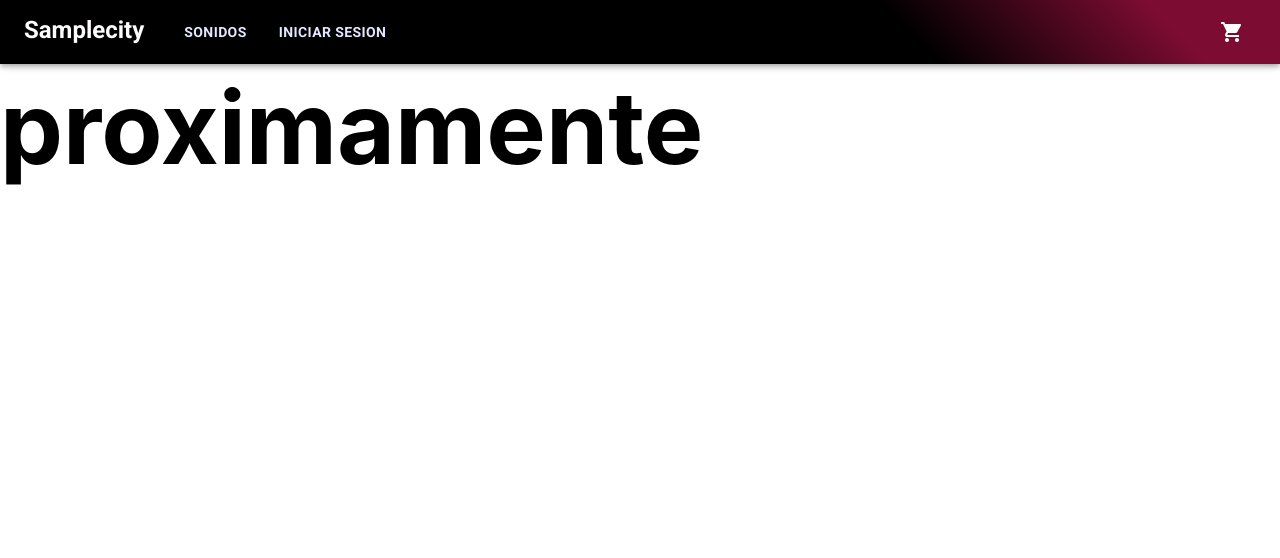
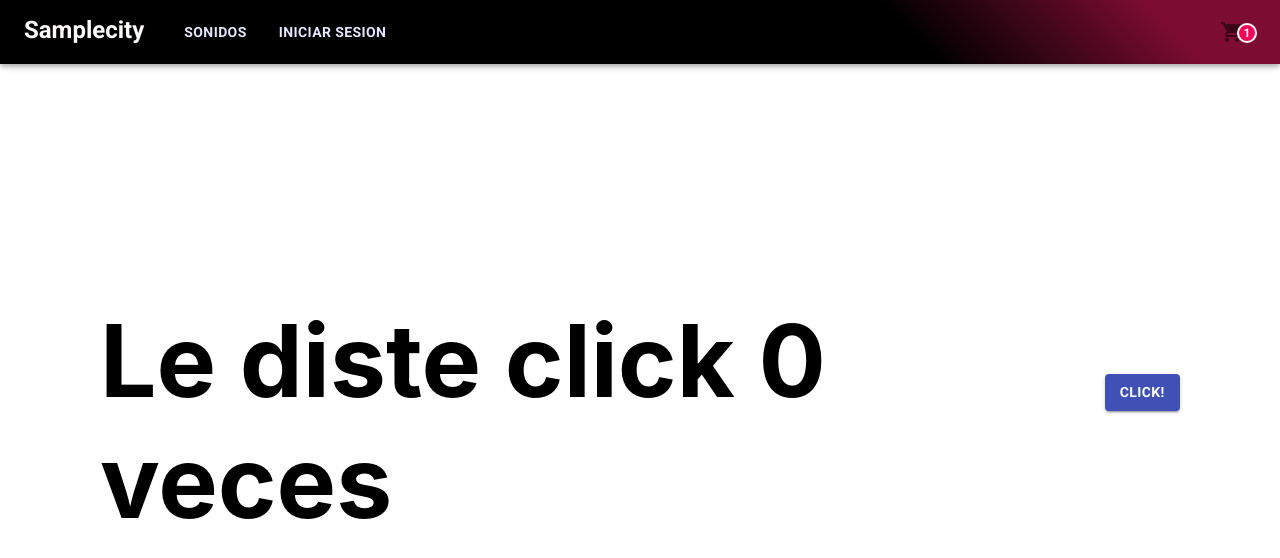
Before and after one commit to lucaUb3/ReactJs-e-commerce, a React (Create React App) app: page / in a window 1280 px wide. Shown: the top 558 px of the page. Built offline with nearby package versions, Linux system fonts and the light colour scheme.

Commit message:
counter con fecha y hora de moment

```diff
--- a/package.json
+++ b/package.json
@@ -8,6 +8,7 @@
     "@testing-library/jest-dom": "^5.12.0",
     "@testing-library/react": "^11.2.7",
     "@testing-library/user-event": "^12.8.3",
+    "moment": "^2.29.1",
     "react": "^17.0.2",
     "react-dom": "^17.0.2",
     "react-scripts": "4.0.3",
--- a/src/App.js
+++ b/src/App.js
@@ -3,13 +3,12 @@ import './App.css';
 import React from 'react';
 import {NavBar} from './components/NavBar/navbar';
 import ItemListContainer from './components/PageComponents/ItemListContainer.js';
+import {Counter} from './components/Counter/Counter.js';
 
 const App = props => {
 return <div>
 <NavBar/>
-<ItemListContainer titulo = 'proximamente'>
-
-</ItemListContainer>
+<ItemListContainer/>
 
 
 
--- /dev/null
+++ b/src/components/Counter/Counter.js
@@ -0,0 +1,22 @@
+import React, { useState } from 'react';
+import { makeStyles } from '@material-ui/core';
+import { counterStyle } from './CounterStyle.js';
+import moment from 'moment';
+import Button from '@material-ui/core/Button';
+
+const useStyles = makeStyles((theme) => counterStyle(theme));
+
+export const Counter = props => {
+  const classes = useStyles();
+  const [count, setCount] = useState(0);
+
+
+  const handleChange = () => {
+    setCount(count + 1);
+  }
+  return <div className={classes.container}>
+    <h4>Le diste click {count} veces </h4>
+    {count > 0 && <h5>El día {moment().format('DD-MM-YYYY HH:mm:ss ')}</h5>}
+    <Button variant = "contained" color = "Primary" onClick={e => handleChange()}>Click! </Button>
+  </div>
+}
--- /dev/null
+++ b/src/components/Counter/CounterStyle.js
@@ -0,0 +1,22 @@
+
+export const counterStyle = theme => {
+    return ({
+      container: {
+        display: 'flex',
+        padding: '1em',
+
+        alignItems: 'baseline',
+        '& > h4': {
+          fontSize: '1em',
+          color: 'Black',
+          marginBottom: '0.2em'
+        },
+        '& > h5': {
+          fontSize: '1em',
+          color: 'Black',
+          marginBottom: '0.3em',
+          alignSelf: 'top',
+        }
+      }
+    })
+  };
--- a/src/components/NavBar/CartWidget.js
+++ b/src/components/NavBar/CartWidget.js
@@ -1,18 +1,37 @@
-import React from 'react';
+import React, { useState } from 'react';
 import ShoppingCartIcon from '@material-ui/icons/ShoppingCart';
 import IconButton from '@material-ui/core/IconButton';
 import {navBarStyle} from './NavBarStyle.js';
 import {makeStyles} from '@material-ui/core';
+import Badge from '@material-ui/core/Badge';
+import { withStyles } from '@material-ui/core/styles';
+import { Counter } from '../Counter/Counter.js';
 
 const useStyles = makeStyles ((theme) => navBarStyle (theme));
 
-export const CartWidget = props => {
+const StyledBadge = withStyles((theme) => ({
+    badge: {
+      right: -3,
+      top: 13,
+      border: `2px solid ${theme.palette.background.paper}`,
+      padding: '0 4px',
+    },
+  }))(Badge);
+
+
+
+
+  export const CartWidget = () => {
     const classes = useStyles();
 
-return <>
-<IconButton className = {classes.CartWidget} >
-<ShoppingCartIcon/>
-</IconButton>
-</>
 
-};
+
+    return (
+        <IconButton >
+          <StyledBadge badgeContent={1} color="secondary">
+            <ShoppingCartIcon />
+          </StyledBadge>
+        </IconButton>
+
+      );
+    }
--- a/src/components/PageComponents/ItemListContainer.js
+++ b/src/components/PageComponents/ItemListContainer.js
@@ -1,14 +1,15 @@
 import React from 'react';
 import {PageStyle} from './PageStyle.js';
 import {makeStyles,Typography} from '@material-ui/core';
+import { Counter } from '../Counter/Counter.js';
 
 const useStyles = makeStyles ((theme) => PageStyle (theme));
-const ItemListContainer = ({titulo,children}) => {
+const ItemListContainer = ({titulo,render}) => {
 const classes = useStyles();
     return <div className = {classes.Page}>
     <h1>
-     {titulo}
-     {children}
+
+     <Counter/>
     </h1>
     </div>
 };
```
Also changed, not shown: src/components/RenderComponent.js (added, +9 -0 lines), 1 other file (tests, documents, lock files or other folders).
